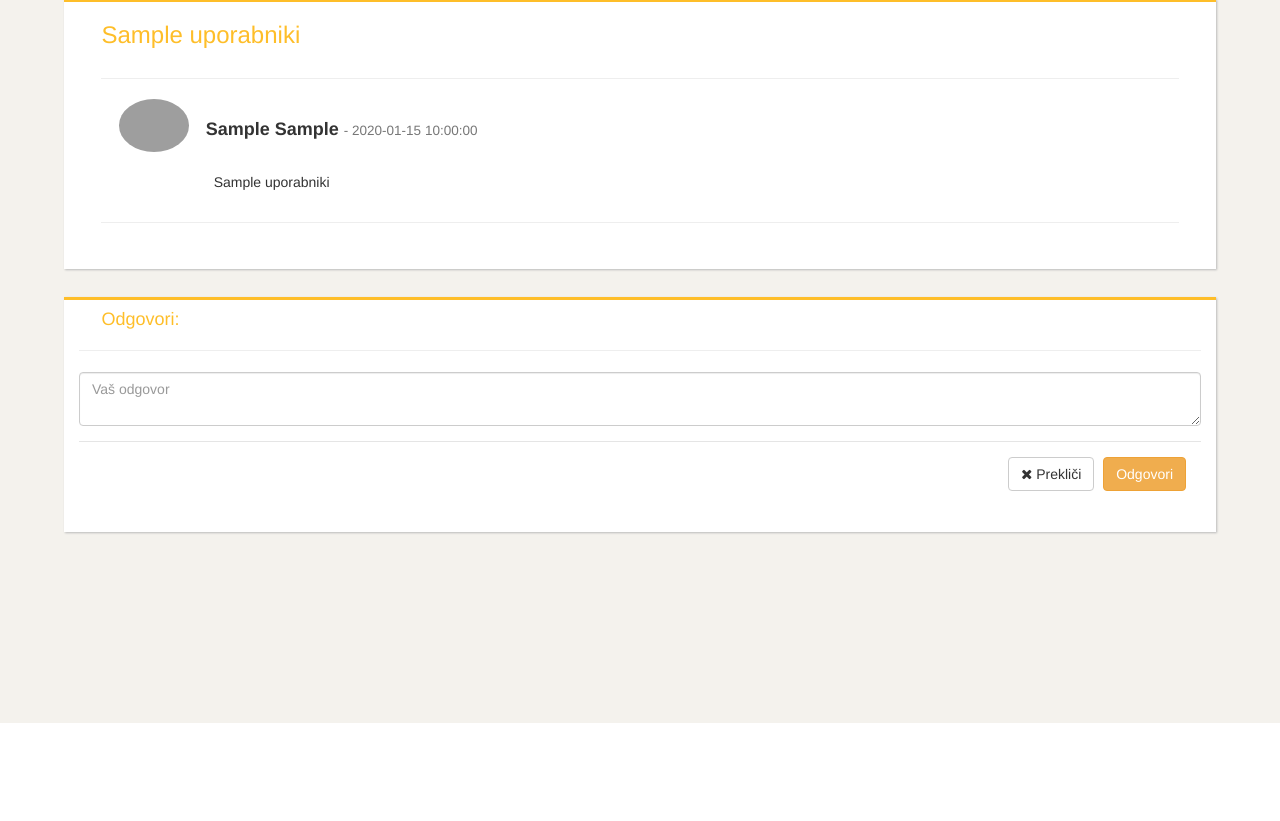
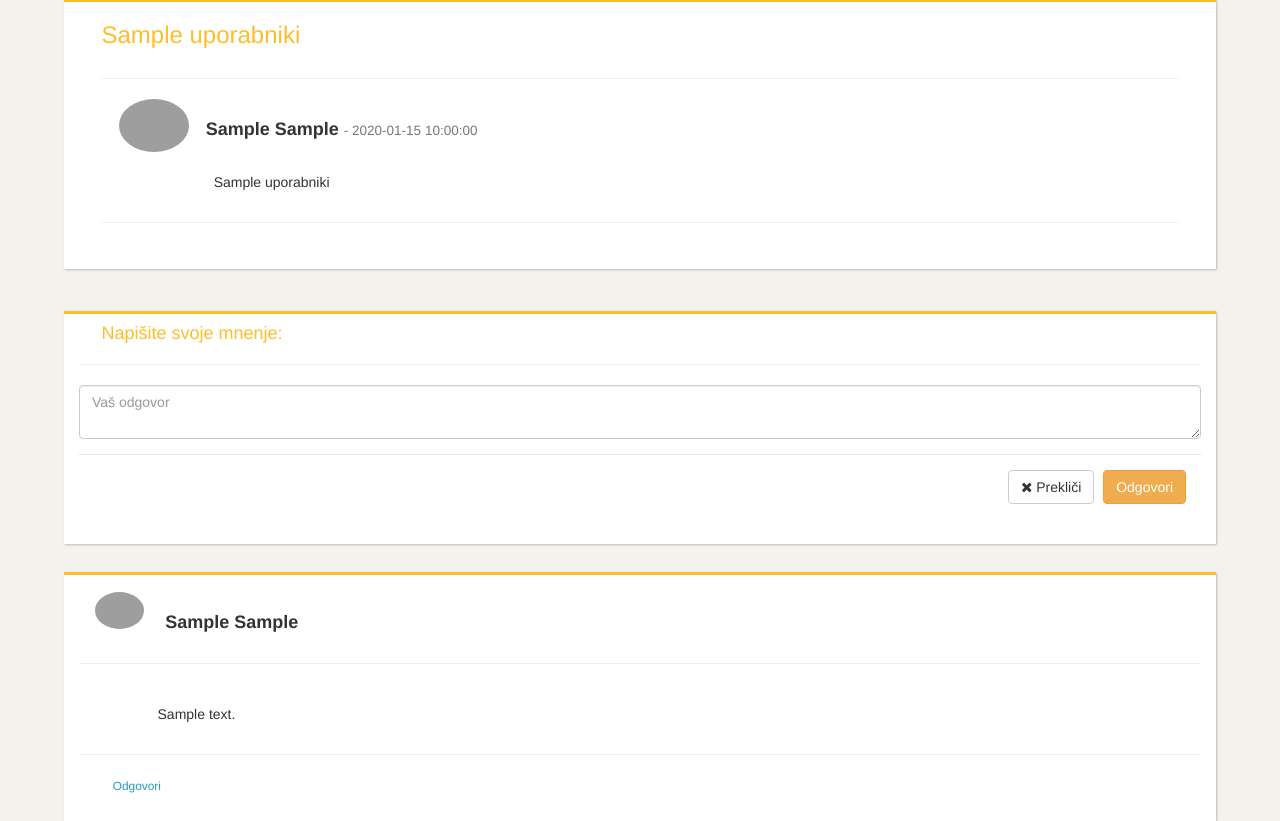
Before and after one commit to AljazKocevar96/4-predmet-mojfaks, a PHP site: page /vprasanje.php?id=1 in a window 1280 px wide. Shown: the part 77-898 px from the top of the page. Before the commit the page ends 800 px from the top, so only its background shows below. Run offline with PHP 8.4, Linux system fonts and the light colour scheme; the visitor is signed in with stand-in values (Sample User, id 1); tables that the repository leaves empty or names only in its code hold one stand-in row (values such as "Sample post"); some libraries are stand-ins or nearby versions; grey boxes are pictures that could not be loaded.

Commit message:
Modificiran header in delo na forumih

```diff
--- a/header.php
+++ b/header.php
@@ -122,7 +122,14 @@ include_once 'db.php';
             <i class="fa fa-chevron-up" id="hide-action"></i>
 
             <?php
-        } else {
+        }
+
+
+        else {
+
+            $query="SELECT * FROM uporabniki WHERE id='".$_SESSION['user_id']."'";
+            $result=  mysqli_query($link, $query);
+            $row=  mysqli_fetch_array($result);
             ?>
 
 
@@ -136,10 +143,15 @@ include_once 'db.php';
                     <li  role="presentation" class="dropdown" style="float:right; margin-right: 2%; ">
                         <div class="dropdown">
                             <button class="btn btn-default dropdown-toggle" type="button" id="dropdownMenu1" data-toggle="dropdown" aria-expanded="true">
-                                <i class="fa fa-user"></i> <?php echo $_SESSION['ime']; ?> <span class="caret"></span>
+                                <?php if ($row['admin']==1){ ?> <i style="color:#FFD700;" class="fa fa-user"></i> <?php }
+                                else { ?> <i class="fa fa-user"></i> <?php } ?> <?php echo $_SESSION['ime']; ?> <span class="caret"></span>
                             </button                         <!-- Left&Right pomakne menij na 0 na desni strani da je v liniji z gumbkom,
                                                              na levi pa vzame prostora kolikor je širok menij avtomatsko -->
                             <ul class="dropdown-menu" style="right:0; left: auto;"  role="menu" aria-labelledby="dropdownMenu1" >
+                                <?php if ($row['admin']==1){ ?>
+                                <li role="presentation" class="disabled"><a role="menuitem" tabindex="-1"  ><i class="fa fa-trophy"></i> Admin</a></li>
+                                     <hr style="margin:0 1em 0 1em;">
+                                <?php } ?>
                                 <li role="presentation"><a role="menuitem" tabindex="-1" href="profil.php" ><i class="fa fa-wrench"></i> Profil</a></li>
                                 <hr style="margin:0 1em 0 1em;">
                                 <li role="presentation"><a role="menuitem" tabindex="-1" href="#"><i class="fa fa-comment"></i> Sporočila</a></li>
--- a/loginDo.php
+++ b/loginDo.php
@@ -25,6 +25,7 @@ if (!empty($_POST['email']) && !empty($_POST['pass'])) {
         $_SESSION['admin']= $user['admin'];
 
 
+
         header("Location:index.php");
 
     }
--- a/nbproject/private/private.xml
+++ b/nbproject/private/private.xml
@@ -4,18 +4,16 @@
     <open-files xmlns="http://www.netbeans.org/ns/projectui-open-files/2">
         <group>
             <file>file:/C:/xampp/htdocs/MojFaks/header.php</file>
-            <file>file:/C:/xampp/htdocs/MojFaks/login.php</file>
+            <file>file:/C:/xampp/htdocs/MojFaks/answer_write.php</file>
             <file>file:/C:/xampp/htdocs/MojFaks/db.php</file>
             <file>file:/C:/xampp/htdocs/MojFaks/DoRegister.php</file>
             <file>file:/C:/xampp/htdocs/MojFaks/index.php</file>
             <file>file:/C:/xampp/htdocs/MojFaks/topicWrite.php</file>
-            <file>file:/C:/xampp/htdocs/MojFaks/favoriteFaculty.php</file>
             <file>file:/C:/xampp/htdocs/MojFaks/profil.php</file>
             <file>file:/C:/xampp/htdocs/MojFaks/search.php</file>
+            <file>file:/C:/xampp/htdocs/MojFaks/register.php</file>
             <file>file:/C:/xampp/htdocs/MojFaks/vprasanje.php</file>
             <file>file:/C:/xampp/htdocs/MojFaks/forum.php</file>
-            <file>file:/C:/xampp/htdocs/MojFaks/session.php</file>
-            <file>file:/C:/xampp/htdocs/MojFaks/fakulteta.php</file>
             <file>file:/C:/xampp/htdocs/MojFaks/loginDo.php</file>
             <file>file:/C:/xampp/htdocs/MojFaks/fakultete.php</file>
         </group>
--- a/vprasanje.php
+++ b/vprasanje.php
@@ -36,26 +36,77 @@ $row = mysqli_fetch_array($result);
     </div>
 </div>
 
+<div class="col-lg-12 warnings " >
+    <div id="SuccessAlert" class="alert alert-success" role="alert" style="display: none; "><strong>Komentar objavljen</strong></div>
+</div>
+ <div class="col-lg-12 warnings" >
+     <div id="WarningAlert" class="alert alert-warning" role="alert" style=" display: none; "><strong>Ups. Malo več pa le  napišite.</strong></div>
+    </div>
 
+<div id="WriteAnswer"  class="col-lg-12 bg" style="margin-top: 1em; ">
+    <h4 style="margin-left: 2%; color: #febe29;  ">Napišite svoje mnenje:</h4>
+    <hr>
 
-<div class="col-lg-12 bg" style="margin-top: 2em; ">
-    <h4 style="margin-left: 2%; color: #febe29;  ">Odgovori:</h4>
-    <hr>
-    <div class="col-lg-12 warnings" >
-    <div id="WarningAlert" class="alert alert-warning" role="alert" style="display:none; ">Ups. Malo več pa le  napišite.</div>
-    </div>
     <div class="form-group">
         <textarea id="answer" required="required" class="form-control" placeholder="Vaš odgovor" style="resize: vertical;" name="ans"></textarea>
     </div>
     <div class="modal-footer">
         <button id="clear" type="button" onclick="Reset()" class="btn btn-default" ><i class="fa fa-times"></i> Prekliči </button>
-        <input type="submit" id="submitAnswer" class="btn btn-warning" value="Odgovori">
+        <button id="submitAnswer" class="btn btn-warning">Odgovori</button>
     </div>
 </div>
 
-<div class="col-lg-12 warnings" >
-<div id="SuccessAlert" class="alert alert-success" role="alert" style="display:none; ">Komentar objavljen</div>
+
+
+
+<?php
+$queryAnswer="SELECT * FROM thread_answers t INNER JOIN uporabniki u ON u.id=t.uporabnik_id WHERE topic_id=".$idTopic." ORDER BY t.id DESC";
+$resultAnswer=  mysqli_query($link, $queryAnswer);
+
+while($rowAnswer=  mysqli_fetch_array($resultAnswer)){
+?>
+<div id="overall<?php echo $rowAnswer['0']; ?>" class="col-lg-12 bg" style="margin-top: 2em;">
+
+    <div class="row">
+        <div class="col-lg-12">
+            <div class="row" style="margin-top:1.5%; ">
+                <div class="col-lg-1" style="padding-right:0;"><img src="<?php echo $rowAnswer['slika']; ?>" alt="slika" name="slika" style="border-radius: 50%; width: 3.5em; margin-left: 20%;"/></div>
+                <div class="col-lg-11" style="padding-left:0;"><h4 style="margin-left: 0.5%; margin-top: 2%; "><strong><?php echo $rowAnswer['ime'] . " " . $rowAnswer['priimek']; ?> </strong></h4></div>
+            </div>
+            <hr>
+            <br>
+            <p id="quoting<?php echo $rowAnswer['0']; ?>" style="margin-left: 7%; margin-right: 5%; "><?php echo $rowAnswer['answer']; ?></p>
+        </div>
+    </div>
+    <hr><!-- za ID vzamem ORIGINALEN ID IZ BAZE, da ima vsak komentar vse id-je UNIKATNE za lažje delo -->
+    <small id="<?php echo $rowAnswer['0']; ?>" class="odgovor" onclick="GetID(this)">Odgovori</small>
 </div>
+<script>
+    function GetID(elementID){
+      var id= elementID.id; // V elementID DOBI ID DIVA KOMENTARJA
+      var divID= "#quoting"+id;
+       alert(divID);
+   }
+</script>
+
+
+<style>
+    .odgovor{
+       margin-left: 3%;
+       color:#269abc;
+
+    }
+    .odgovor:hover{
+        text-decoration: underline;
+        color:#febe29;
+        cursor: pointer;
+
+
+    }
+</style>
+<?php } ?>
+
+
 
 <script>
     function Reset() {
@@ -65,23 +116,82 @@ $row = mysqli_fetch_array($result);
 </script>
 <script>
 $('#submitAnswer').click(function(){
-   $.ajax({
+
+   var tid=<?php echo $idTopic ?>;
+   var input=$('#answer').val();
+   var InputLenght= input.length;
+   var ImePriimek='<?php echo $_SESSION['ime']." ".$_SESSION['priimek']; ?>';
+
+        if(InputLenght>2 || input===" "){
+
+      $.ajax({
       url:"answer_write.php",
       type:"POST",
-      data:{odgovor:$('#answer').text();},
+      data:{odgovor:$('#answer').val() , TopicId:tid },
       success: function () {
                         $("#SuccessAlert").show();
                         setTimeout(function(){
-                            $("#SuccessAlert").fadeOut(1500);
+                            $("#SuccessAlert").fadeOut(1000);
+                        },1500);
+                    }
+   });
+   var domEL=$("<div class=\"col-lg-12 bg\" style=\"margin-top: 2em; display: none; opacity: 0; width: 50%; margin-bottom: 1em;\" id=\"posting\">\n\
+<div class=\"row\">\n\
+ <div class=\"col-lg-12\">\n\
+<div class=\"row\" style=\"margin-top:1.5%; \">\n\
+                <div id=\"pic\" class=\"col-lg-1\" style=\"padding-right:0;\"><img src=\"slike/default.png\" alt=\"slika\" name=\"slika\" style=\"border-radius: 50%; width: 3.5em; margin-left: 20%;\"/></div>\n\
+                <div id=\"user\" class=\"col-lg-11\" style=\"padding-left:0;\"><h4 style=\"margin-left: 0.5%; margin-top: 2%; \"><strong id=\"imePriimek\"> </strong></h4></div>\n\
+            </div>\n\
+            <hr>\n\
+            <br>\n\
+<p id=\"written\" style=\"margin-left: 7%; margin-right: 5%; \"></p>\n\
+</div>\n\
+</div>\n\
+<hr>\n\
+</div>");//dizajn celega diva ki ga mora prikazati ko uporabnik komentira napisan v spremenljivki za lažjo kontrolo
 
-                        },2000);
-                    }
+    $("#WriteAnswer").after(domEL); //postavi dani div za specificiranim elementom, ki sem ga določil v prvem objektu. FUNKCIJA AFTER DELA DIREKTNO Z DOM-OM
 
 
+ //poskus, ki ni deloval v redu. FUNKCIJA APPEND. NI DELOVALO KER JE BIL DIV ŽE NAPISAN V HTMLJU IN OB KLIKU V DOM NI DODALO NOVEGA DIVA PAČ PA SAMO
+ // ZAMENJALO TEKST V STAREM
+      /*$("#smth").append("<div class=\"col-lg-12 bg\" style=\"margin-top: 2em; display: none; opacity: 0; width: 50%; margin-bottom: 1em;\" id=\"posting\">\n\
+<div class=\"row\">\n\
+ <div class=\"col-lg-12\">\n\
+<div class=\"row\" style=\"margin-top:1.5%; \">\n\
+                <div id=\"pic\" class=\"col-lg-1\" style=\"padding-right:0;\"><img src=\"slike/default.png\" alt=\"slika\" name=\"slika\" style=\"border-radius: 50%; width: 3.5em; margin-left: 20%;\"/></div>\n\
+                <div id=\"user\" class=\"col-lg-11\" style=\"padding-left:0;\"><h4 style=\"margin-left: 0.5%; margin-top: 2%; \"><strong id=\"imePriimek\"> </strong></h4></div>\n\
+            </div>\n\
+            <hr>\n\
+            <br>\n\
+<p id=\"written\" style=\"margin-left: 7%; margin-right: 5%; \"></p>\n\
+</div>\n\
+</div>\n\
+<hr>\n\
+</div>"); */
 
+$("#written").text(input);
+$("#imePriimek").text(ImePriimek);
+    Reset();
+    setTimeout(function(){
+    $('#posting').show();
+    $("#posting").animate({ // ANIMIRA POMIK Z 1EM TOP MARGINA, SPREMENI PROSOJNOST IZ 0 NA 100, DIV PODALJŠA IN AVTOMATSKO DOLOČI KAKŠNO VIŠINO POTREBUJE
+        top:'1em',
+        opacity:'1',
+        width:'90%',
+        height:'auto'
 
-   });
+    },600);//ANIMACIJA SE IZVEDE V 600 MILISEKUNDAH
+    },200);//NASTAVIL SEM 200 MILISEKUND ZAMIKA MED GENERACIJO DIV IN ANIMACIJO DA LEPŠE SPROCESIRA
+        }
 
+        else{
+            $("#WarningAlert").show();
+            setTimeout(function(){
+
+                $("#WarningAlert").fadeOut(1000);
+            },1500);
+        }
 });
 </script>
 
@@ -99,7 +209,9 @@ $('#submitAnswer').click(function(){
     }
 
     .warnings{
-        margin:0 auto 0 4%;
+        margin-top: 1%;
+        margin-left: 4%;
+        padding-bottom:0%;
         position:relative;
         width: 92%;
     }
```
Also changed, not shown: answer_write.php (added, +20 -0 lines).
